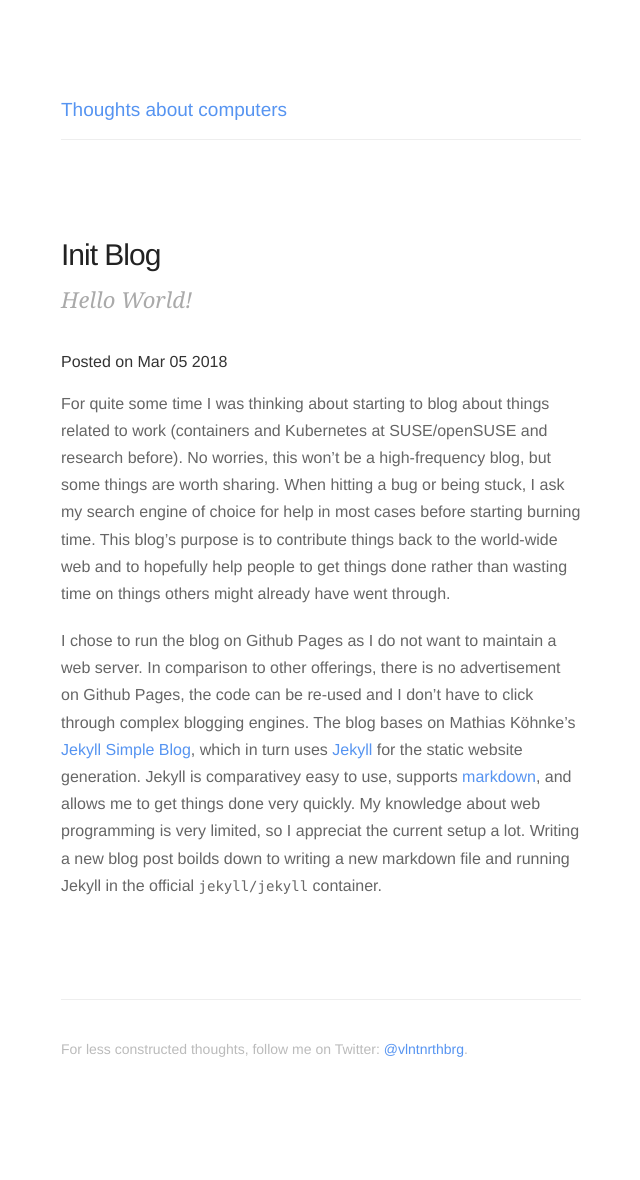
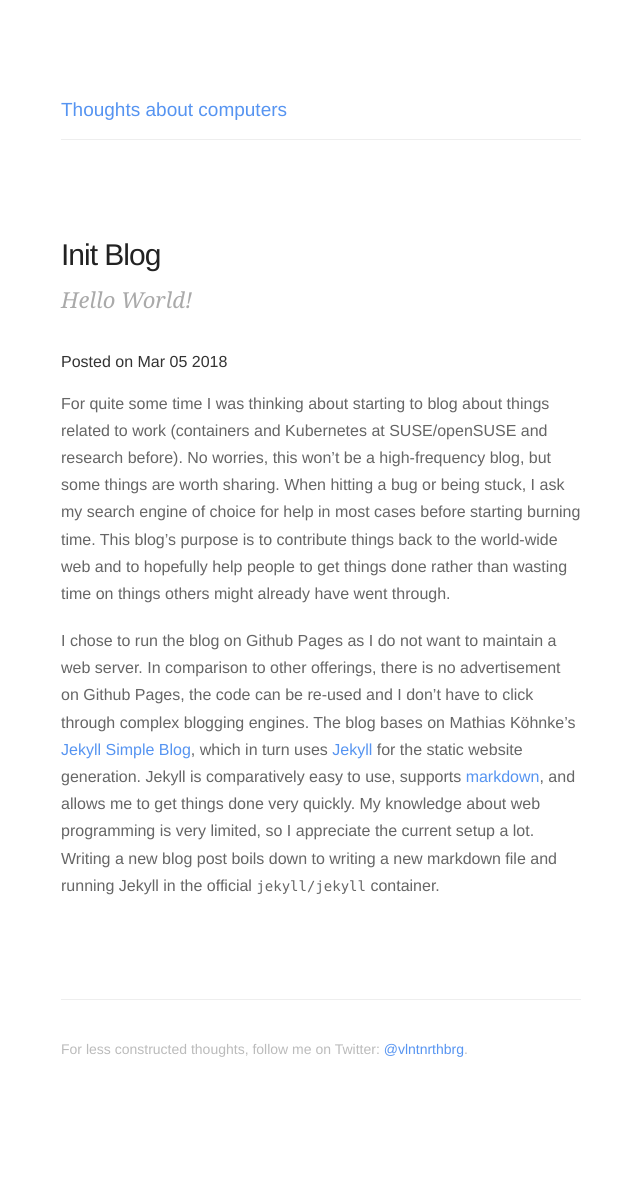
Before and after one commit to vrothberg/vrothberg.github.io, a Jekyll site: the page built from _posts/2018-03-25-init-blog.markdown, in a window 1280 px wide. Shown: the whole page, without its empty margins (319-959 px from the left). Built offline with Jekyll 4.4.1, drawn with Linux system fonts in a browser that asks for light colours.

Commit message:
init-blog: fix typos

```diff
--- a/_posts/2018-03-25-init-blog.markdown
+++ b/_posts/2018-03-25-init-blog.markdown
@@ -7,4 +7,4 @@ date:   2018-03-05
 
 For quite some time I was thinking about starting to blog about things related to work (containers and Kubernetes at SUSE/openSUSE and research before).  No worries, this won't be a high-frequency blog, but some things are worth sharing.  When hitting a bug or being stuck, I ask my search engine of choice for help in most cases before starting burning time.  This blog's purpose is to contribute things back to the world-wide web and to hopefully help people to get things done rather than wasting time on things others might already have went through.
 
-I chose to run the blog on Github Pages as I do not want to maintain a web server.  In comparison to other offerings, there is no advertisement on Github Pages, the code can be re-used and I don't have to click through complex blogging engines.  The blog bases on Mathias Köhnke's [Jekyll Simple Blog](https://github.com/mkoehnke/jekyll-simple-blog), which in turn uses [Jekyll](https://jekyllrb.com/) for the static website generation.  Jekyll is comparativey easy to use, supports [markdown](https://en.wikipedia.org/wiki/Markdown), and allows me to get things done very quickly.  My knowledge about web programming is very limited, so I appreciat the current setup a lot.  Writing a new blog post boilds down to writing a new markdown file and running Jekyll in the official `jekyll/jekyll` container.
+I chose to run the blog on Github Pages as I do not want to maintain a web server.  In comparison to other offerings, there is no advertisement on Github Pages, the code can be re-used and I don't have to click through complex blogging engines.  The blog bases on Mathias Köhnke's [Jekyll Simple Blog](https://github.com/mkoehnke/jekyll-simple-blog), which in turn uses [Jekyll](https://jekyllrb.com/) for the static website generation.  Jekyll is comparatively easy to use, supports [markdown](https://en.wikipedia.org/wiki/Markdown), and allows me to get things done very quickly.  My knowledge about web programming is very limited, so I appreciate the current setup a lot.  Writing a new blog post boils down to writing a new markdown file and running Jekyll in the official `jekyll/jekyll` container.
```
